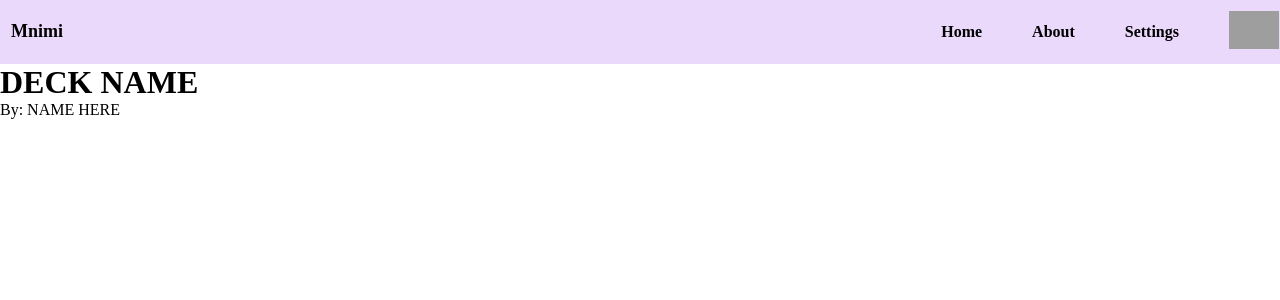
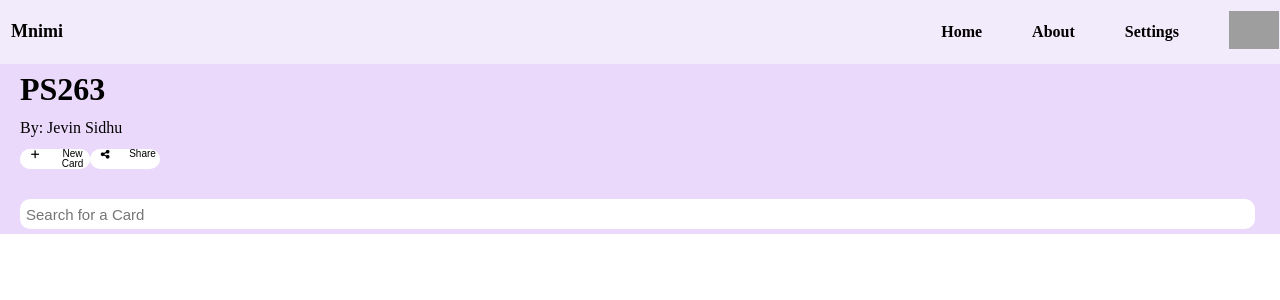
Before and after one commit to LaurierCS/Mnimi, a Django app: template templates/app/deck.html in a window 1280 px wide. Shown: the top 300 px of the page. Run offline with Django 3.2, Linux system fonts and the light colour scheme; the template is opened without the code that fills it, so the values that code supplies are empty; some libraries are stand-ins or nearby versions; grey boxes are pictures that could not be loaded.

Commit message:
made the deck page

```diff
--- a/static/css/main.css
+++ b/static/css/main.css
@@ -41,33 +41,70 @@
     background-color: #ebd9fc;
     border-radius: 10px;;
     width: 70px;
-    height:30px;
+    height: 30px;
   }
 
 .card__buttons__share{
     background-color: #ebd9fc;
     border-radius: 10px;
     width: 70px;
-    height:30px;
+    height: 30px;
   }
 
 .study {
   background-color: #ebd9fc;
   border-radius: 10px;;
   width: 70px;
-  height:30px;
+  height: 30px;
 }
 
 .cards{
-    display: flex;
-    flex-direction: row;
-    padding: 20px;
-    gap: 35px;
+    display: grid;
+    gap: 50px;
+    grid-template-columns: repeat(auto-fit, 270px);
 }
 
 .card i{
     margin-right: 5px;
 }
+
+/* deck elements */
+
+.deck{
+  background-color: #EBD9FC;
+  display: grid;
+  grid-template-rows: 2fr 1fr 1fr;
+  line-height: 1.6;
+  padding-left: 20px;
+  height: 170px;
+}
+
+.deck__buttons{
+  background-color: #ffffff;
+  border-radius: 30px;
+  width: 70px;
+  height: 20px;
+  font-size: x-small;
+  display: grid;
+  grid-template-columns: 1fr 1fr;
+  line-height: 10px;
+}
+
+
+.deck i{
+  margin-right: 5px;
+}
+
+.deck input[type=text]{
+  width: 98%;
+  height: 30px;
+  border-radius: 10px;
+  padding: 6px;
+  margin-top: 8px;
+  font-size: 15px;
+  border: none;
+}
+
 
 * {
     box-sizing: border-box;
@@ -88,9 +125,9 @@
   grid-auto-flow: column;
   justify-content: space-between;
   align-items: center;
-  border: 1px solid #ebd9fc;
+  border: 1px solid #F2EBFB;
   padding: 10px 0px 10px 10px;
-  background-color: #ebd9fc;
+  background-color: #F2EBFB;
 }
 
 /*
--- a/templates/app/deck.html
+++ b/templates/app/deck.html
@@ -1,8 +1,24 @@
 {% extends "base.html" %} {% load static %} {% block headers %}
 <title>Deck Page</title>
 {% endblock headers %} {% block content %}
+<link rel="stylesheet" type="text/css" href="{% static 'css/main.css' %}" />
+<script
+      src="https://kit.fontawesome.com/8f0bee7cc7.js"
+      crossorigin="anonymous"
+></script>
 
-<h1>DECK NAME</h1>
-<p>By: NAME HERE</p>
+<div class="deck">
+    <div class="header">
+        <h1>PS263</h1>
+        <p>By: Jevin Sidhu</p>
+    </div>
+    <div class="deck__buttons">
+        <button class="deck__buttons"><i class="fa-solid fa-plus"></i>New Card</button>
+        <button class="deck__buttons"><i class="fa-solid fa-share-nodes"></i>Share</button>
+    </div>
+    <div class="search">
+        <input type="text" placeholder="Search for a Card">
+    </div>
+</div>
 
 {% endblock content%}
--- a/templates/components/card.html
+++ b/templates/components/card.html
@@ -12,7 +12,7 @@
         <button class="study"><i class="fa-solid fa-book"></i></i>Study</button>
     </div>
     <div class="card__buttons">
-        <button class="card__buttons__edit"><i class="fa-solid fa-pen-to-square"></i>edit</button>
-        <button class="card__buttons__share"><i class="fa-solid fa-share-nodes"></i>share</button>
+        <button class="card__buttons__edit"><i class="fa-solid fa-pen-to-square"></i>Edit</button>
+        <button class="card__buttons__share"><i class="fa-solid fa-share-nodes"></i>Share</button>
     </div>
 </div>
```
